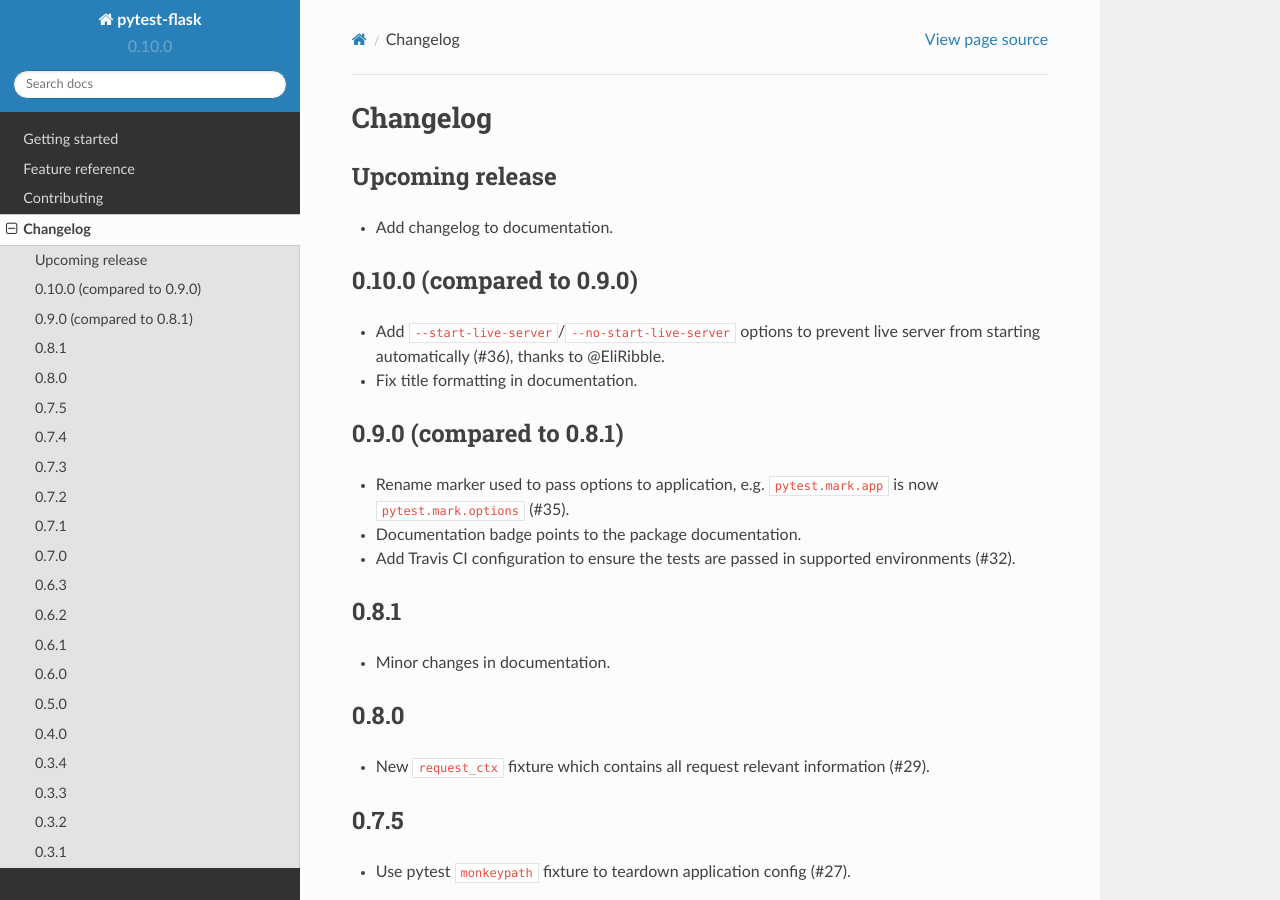
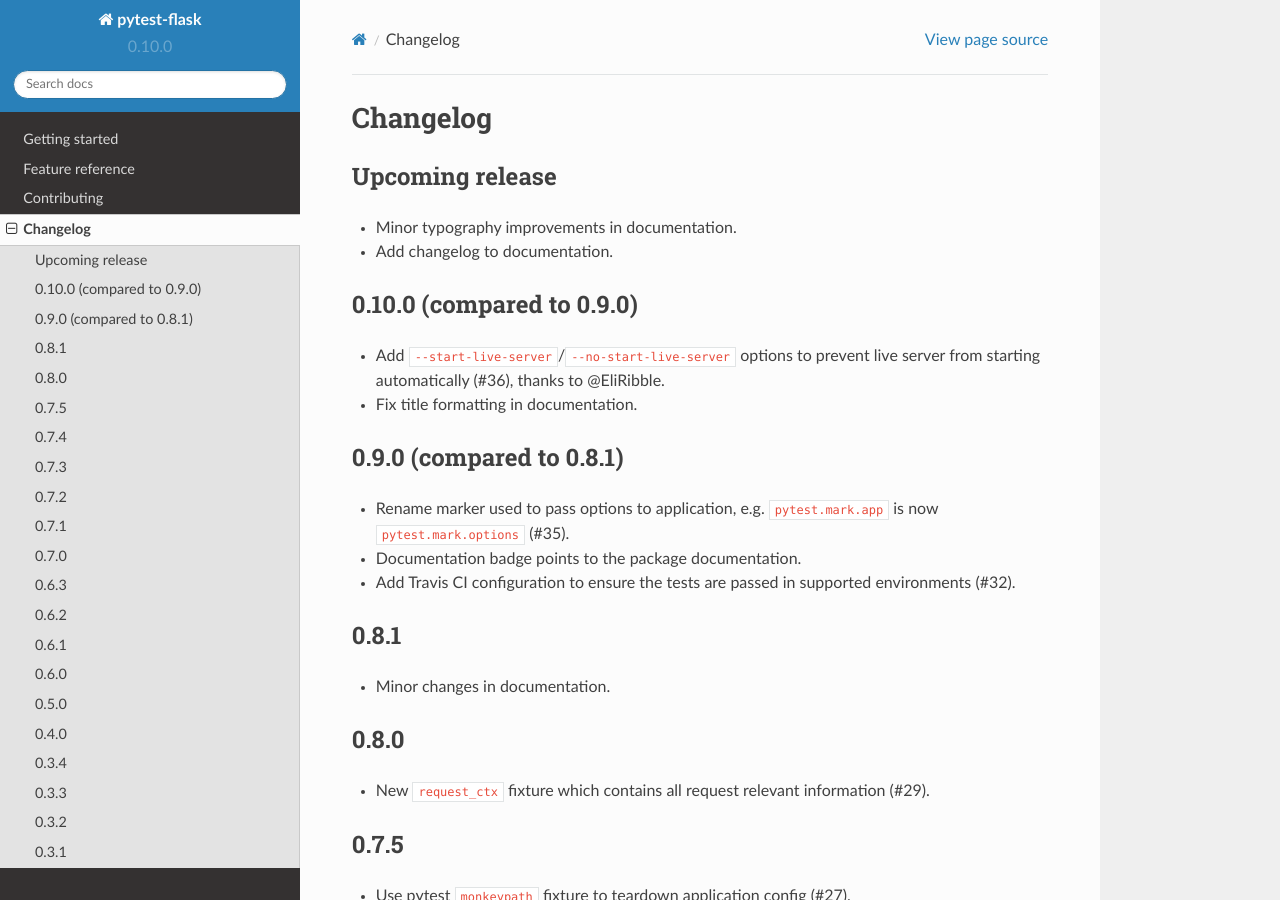
Before and after one commit to pytest-dev/pytest-flask, a Sphinx documentation site: the page built from docs/changelog.rst, in a window 1280 px wide and 900 px high. Built offline with Sphinx 7.4.7 and the Read the Docs theme 2.0.0, drawn with Linux system fonts in a browser that asks for light colours.

Commit message:
Enhance docs typography, e.g. s/'/’/
Replace non-curly apostrophes (') with the curly version (’). As per
http://practicaltypography.com/apostrophes.html.

```diff
--- a/README.rst
+++ b/README.rst
@@ -31,7 +31,7 @@
 Contributing
 ------------
 
-Don't hesitate to create a `GitHub issue <https://github.com/vitalk/pytest-flask/issues>`__ for any bug or
+Don’t hesitate to create a `GitHub issue <https://github.com/vitalk/pytest-flask/issues>`__ for any bug or
 suggestion.
 
 .. |PyPI version| image:: https://img.shields.io/pypi/v/pytest-flask.svg
--- a/docs/changelog.rst
+++ b/docs/changelog.rst
@@ -5,6 +5,8 @@
 
 Upcoming release
 -----------------
+
+- Minor typography improvements in documentation.
 
 - Add changelog to documentation.
 
@@ -84,7 +86,7 @@
 -----
 
 - Bind live server to a random port instead of 5000 or whatever is passed on
-  the command line, so it's possible to execute tests in parallel via
+  the command line, so it’s possible to execute tests in parallel via
   pytest-dev/pytest-xdist (#15). Thanks to @davehunt.
 
 - Remove ``--liveserver-port`` option.
--- a/docs/contributing.rst
+++ b/docs/contributing.rst
@@ -20,7 +20,7 @@
 Where are the tests?
 --------------------
 
-Good that you're asking. The repository test suite is located in ``tests``
+Good that you’re asking. The repository test suite is located in ``tests``
 directory. Makefile defines a target to run them::
 
     make test
--- a/docs/index.rst
+++ b/docs/index.rst
@@ -1,4 +1,4 @@
-Welcome to pytest-flask's documentation!
+Welcome to pytest-flask’s documentation!
 ========================================
 
 Pytest-flask is a plugin for `pytest <http://pytest.org>`_ that provides
@@ -6,7 +6,7 @@
 and extensions.
 
 
-User's Guide
+User’s Guide
 ------------
 
 This part of the documentation will show you how to get started in using
@@ -47,6 +47,6 @@
 Contributing
 ------------
 
-Don't hesitate to create a `GitHub issue
+Don’t hesitate to create a `GitHub issue
 <https://github.com/vitalk/pytest-flask/issues>`_ for any **bug** or
 **suggestion**.
--- a/docs/tutorial.rst
+++ b/docs/tutorial.rst
@@ -43,7 +43,7 @@
     documentation`_.
 
 
-What's next?
+What’s next?
 ------------
 
 The :ref:`features` section gives a more detailed view of available features, as
--- a/setup.py
+++ b/setup.py
@@ -52,7 +52,7 @@
         assert res.json == {'ping': 'pong'}
 
 If you want your tests done via Selenium or other headless browser use
-the ``live_server`` fixture. The server's URL can be retrieved using
+the ``live_server`` fixture. The server’s URL can be retrieved using
 the ``url_for`` function:
 
 .. code:: python
@@ -97,7 +97,7 @@
 Contributing
 ------------
 
-Don't hesitate to create a `GitHub issue
+Don’t hesitate to create a `GitHub issue
 <https://github.com/vitalk/pytest-flask/issues>`_ for any **bug** or
 **suggestion**.
 
```
Also changed, not shown: docs/features.rst (+4 -4 lines).
